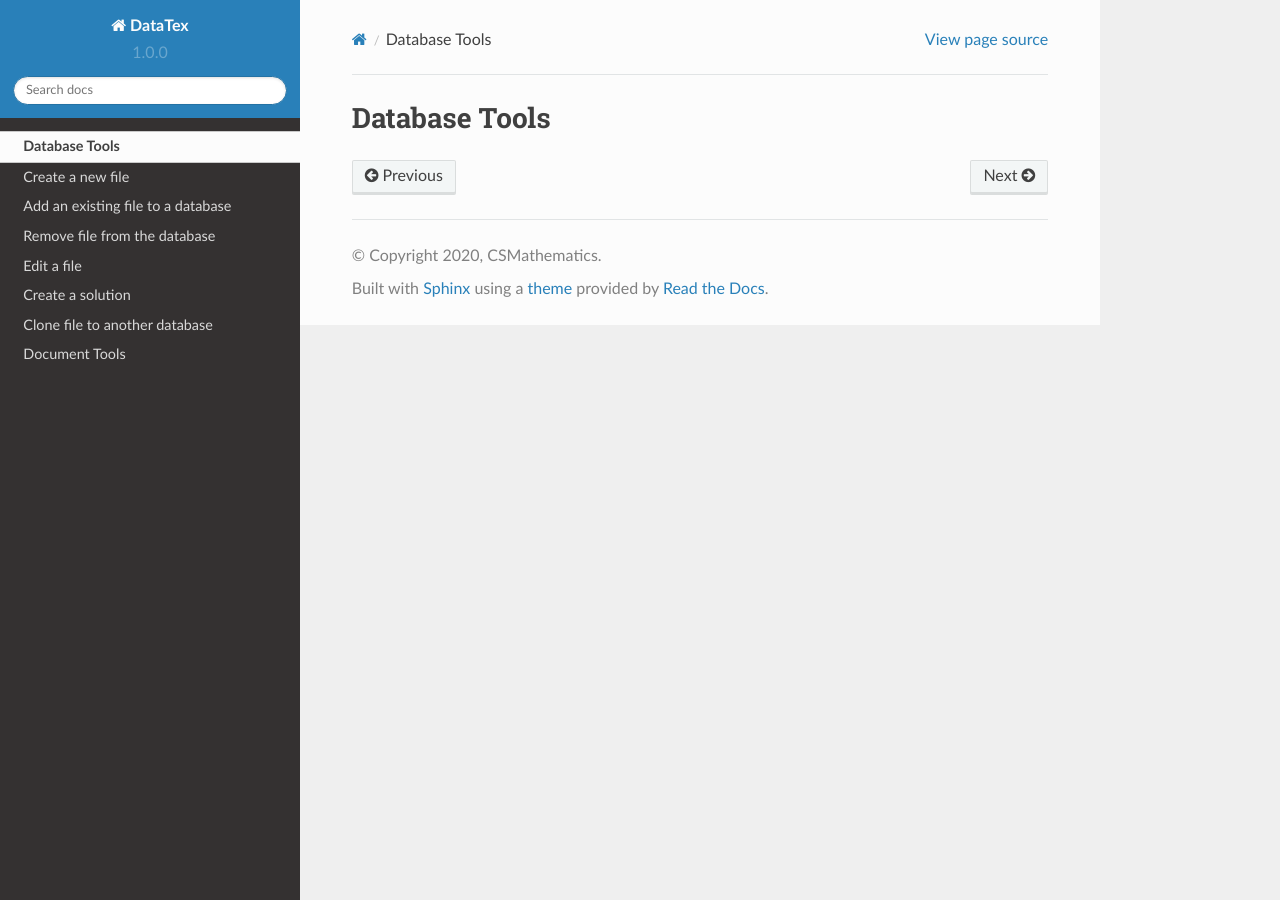
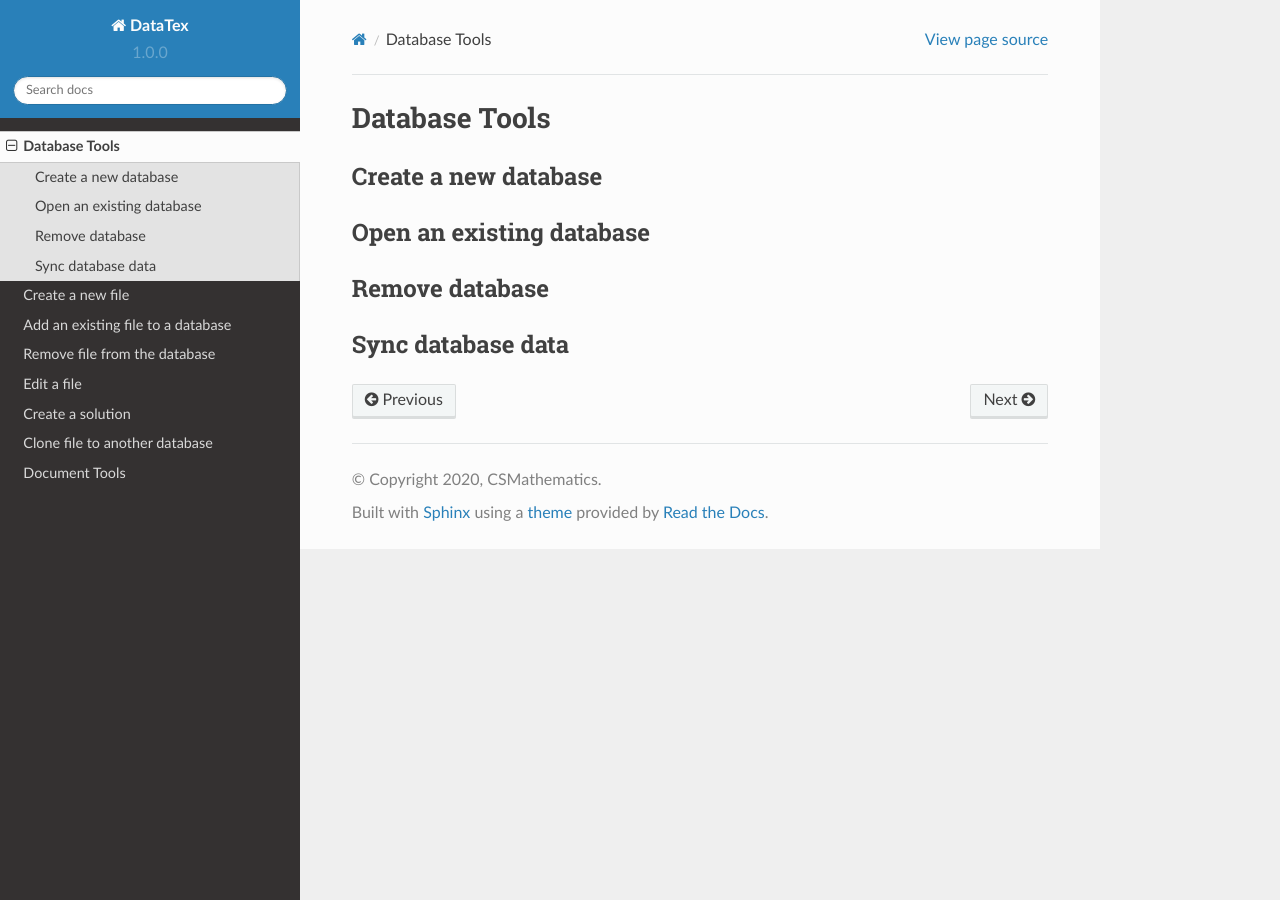
Before and after one commit to CSMathematics/DataTex-Tutorial, a Sphinx documentation site: the page built from docs/source/database_tools.rst, in a window 1280 px wide. Built offline with Sphinx 7.4.7 and the Read the Docs theme 2.0.0, drawn with Linux system fonts in a browser that asks for light colours.

Commit message:
Update database_tools.rst

```diff
--- a/docs/source/database_tools.rst
+++ b/docs/source/database_tools.rst
@@ -1,2 +1,14 @@
 Database Tools
+*****************
+
+Create a new database
+======================
+
+Open an existing database
+==========================
+
+Remove database
+=================
+
+Sync database data
 =====================
```
